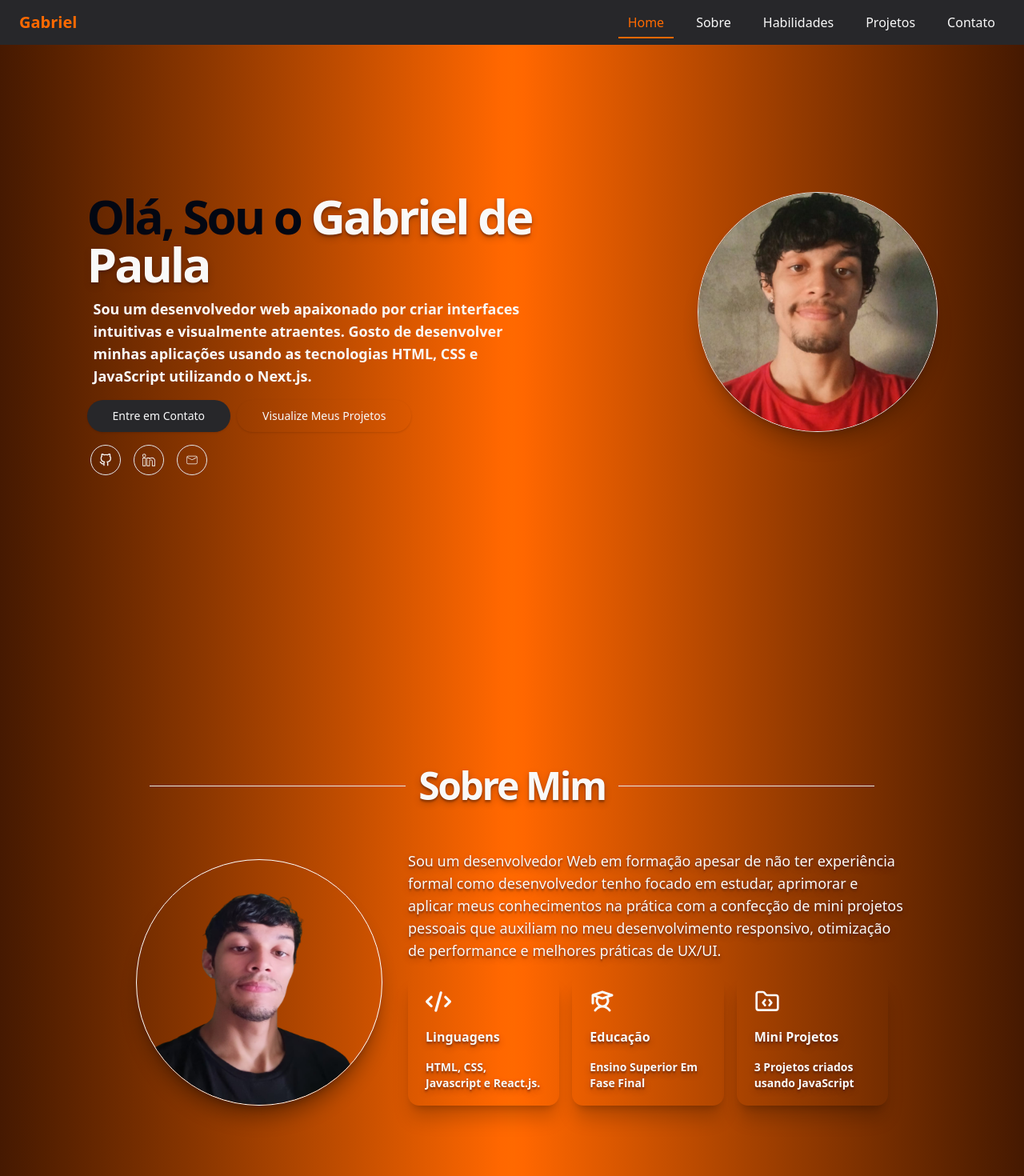
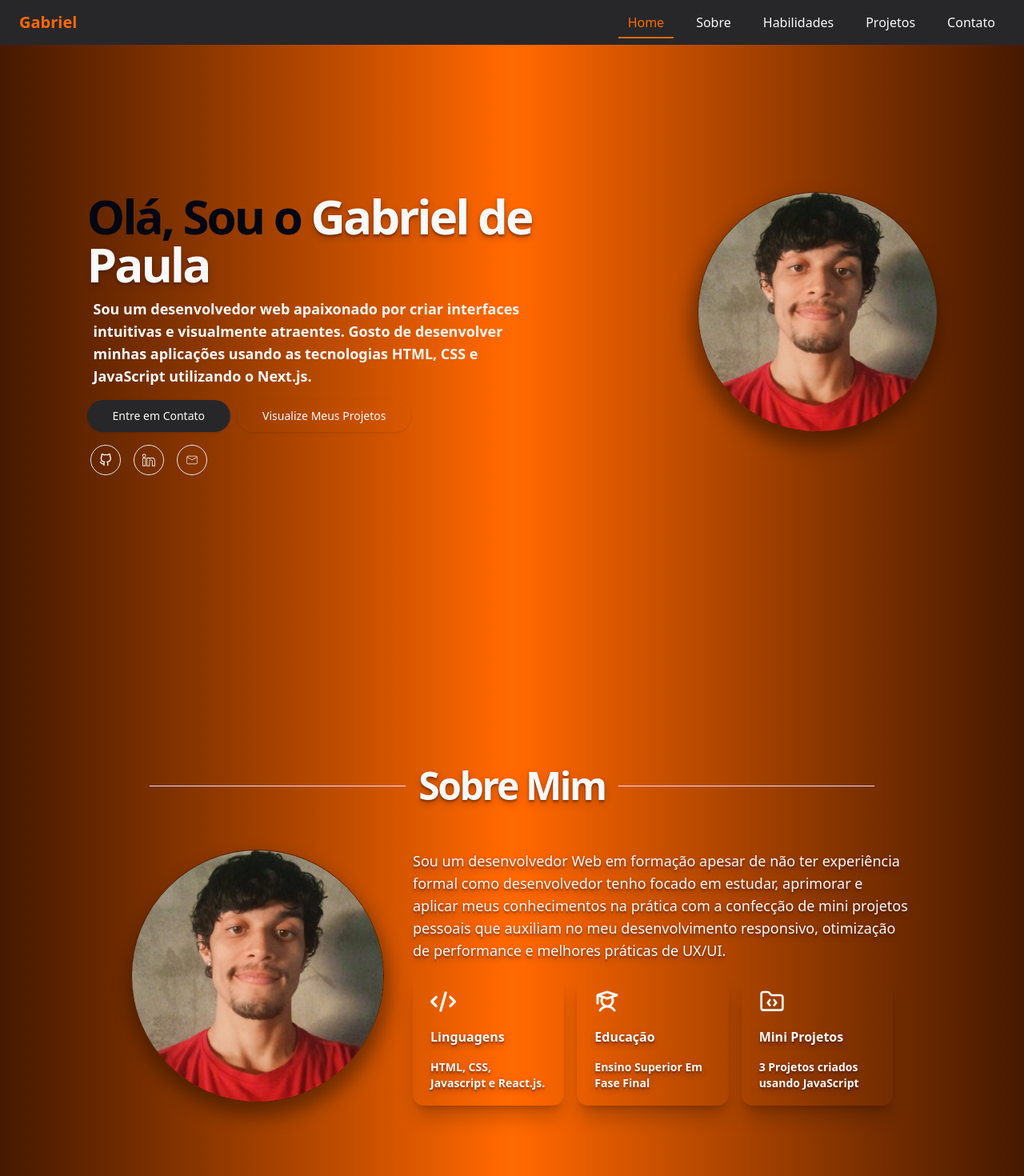
Before and after one commit to GabrielCodamo/Portfolio, a Next.js app: page / in a window 1280 px wide. Shown: the top 1470 px of the page at 80% size. Built offline with nearby package versions, Linux system fonts and the light colour scheme.

Commit message:
corrigindo-about-perfil

```diff
--- a/components/sections/About.tsx
+++ b/components/sections/About.tsx
@@ -4,7 +4,7 @@ import { PiStudentBold } from "react-icons/pi";
 import { LuFolderCode } from "react-icons/lu";
 import { FaCode } from "react-icons/fa6";
 import { motion } from "framer-motion";
-import perfilSobremim from "../../assets/PerfilAbout.png"
+import imagemportifolio from "../../assets/imagemportifolio.jpeg"
 import Image from "next/image";
 import { Separator } from "@/components/ui/separator";
 
@@ -27,15 +27,22 @@ export default function About() {
           <Separator className="my-4" />
         </div>
       </div>
-      <div className="flex w-full justify-center space-x-8 items-end ">
-        <motion.div className="lg:flex hidden "
+      <div className="flex w-full justify-center space-x-9 items-start">
+        <motion.div className="lg:flex hidden justify-center items-center mt-10"
           initial={{ opacity: 0, y: 100 }}
           whileInView={{ opacity: 1, y: 0 }}
           exit={{ opacity: 0, y: 100 }}
           transition={{ duration: 0.5 }}>
-          <Image src={perfilSobremim}
+          {/* <Image src={perfilSobremim}
             alt="imagem da seção sobre mim"
-            className="w-77 h-77 shadow-xl/30  border border-white rounded-full" />
+            className="w-77 h-77 shadow-xl/30  border border-white rounded-full" /> */}
+          <Image
+            src={imagemportifolio}
+            alt="Imagem da seção sobre mim"
+            priority
+            quality={100}
+            className="w-79 h-79 shadow-[3px_14px_23px_3px_rgba(0,_0,_0,_0.4)] border border-[#4F1D00] rounded-full"
+          />
         </motion.div>
         <div className="flex flex-col items-center justify-end w-[600px] space-y-4 mt-10">
           <div className="flex sm:inline sm:w-full w-74">
--- a/components/sections/Home.tsx
+++ b/components/sections/Home.tsx
@@ -99,7 +99,7 @@ export default function HomePage() {
             <Image
               src={imagemportifolio}
               alt="Profile"
-              className="shadow-xl/20 shadow-[#000000] border rounded-full w-full h-full "
+              className="shadow-xl/20 shadow-[-5px_14px_23px_3px_rgba(0,_0,_0,_0.4)] border border-[#4F1D00] rounded-full w-full h-full "
               priority
             />
           </div>
```
